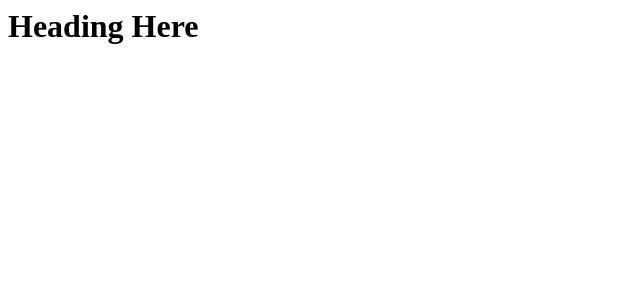
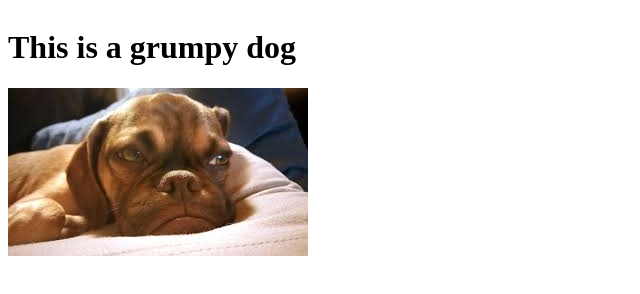
Before and after one commit to msuscens/GitHub-Assigmentment---Bootcamp-W4D5, a plain HTML site: page index.html in a window 1280 px wide. Shown: the whole page, without its empty margins (0-640 px from the left). Drawn offline with Linux system fonts and the light colour scheme.

Commit message:
Initial dog page
A webpage showing a grumpy dog

```diff
--- a/index.html
+++ b/index.html
@@ -2,9 +2,11 @@
   <head>
     <title>GitHub Assignemnt</title>
   </head>
-  <body>
+  <img>
 
-    <h1>Heading Here</h1>
+    <h1>This is a grumpy dog</h1>
+
+    <img src="dog.jpeg">
 
   </body>
 
```
Also changed, not shown: dog.jpeg (added), 1 other file.
